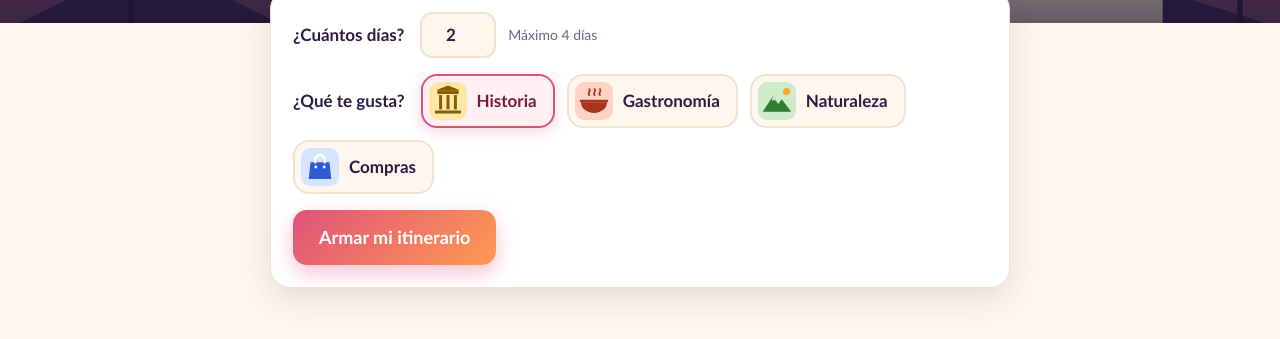
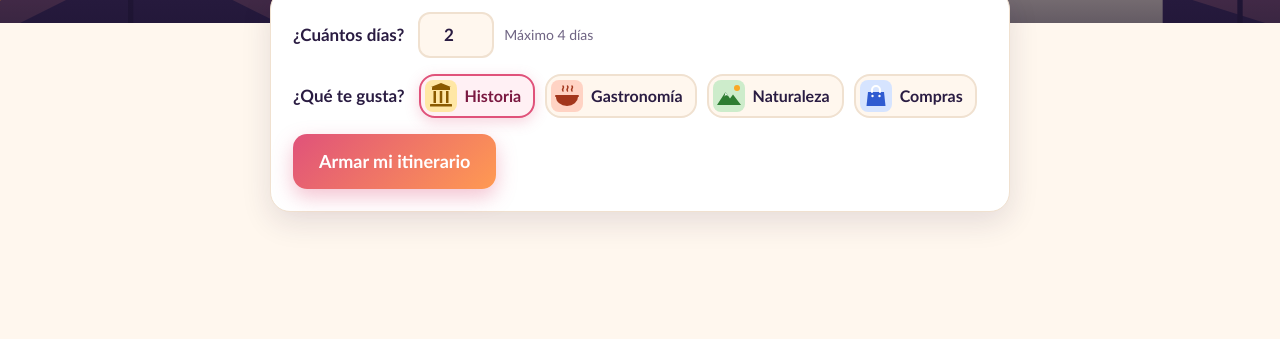
Before and after one commit to napsterh/sdd-gdg-tacna-2026, a website: page public/index.html in a window 1280 px wide. Shown: the part 277-616 px from the top of the page. Drawn offline with Linux system fonts and the light colour scheme.

Commit message:
página: chips más compactos para que quepan los 4 intereses
Co-Authored-By: Claude Sonnet 5.5 <noreply@anthropic.com>

```diff
--- a/public/index.html
+++ b/public/index.html
@@ -17,14 +17,14 @@
   .sub { margin:4px 0 0; opacity:.95; font-size:18px; }
   main { max-width:780px; margin:-34px auto 0; padding:0 20px 60px; position:relative; z-index:2; }
   form, .dia, .aviso { background:var(--card); border:1px solid var(--line); border-radius:20px; padding:22px; box-shadow:0 10px 30px rgba(42,28,66,.12); }
-  .fila { display:flex; flex-wrap:wrap; gap:12px; align-items:center; margin-bottom:16px; }
+  .fila { display:flex; flex-wrap:wrap; gap:10px; align-items:center; margin-bottom:16px; }
   .fila > span { font-weight:700; margin-right:4px; }
   input[type=number] { width:76px; font:inherit; font-weight:700; text-align:center; padding:8px; border:2px solid var(--line); border-radius:12px; background:var(--bg); color:var(--ink); }
   .max { color:var(--muted); font-size:14px; }
   .chip { position:relative; cursor:pointer; }
   .chip input { position:absolute; opacity:0; inset:0; cursor:pointer; }
-  .chip span { display:flex; align-items:center; gap:10px; padding:6px 16px 6px 6px; border:2px solid var(--line); border-radius:16px; font-weight:700; background:var(--bg); transition:.15s; }
-  .chip img { width:38px; height:38px; }
+  .chip span { display:flex; align-items:center; gap:8px; padding:4px 12px 4px 4px; font-size:16px; border:2px solid var(--line); border-radius:16px; font-weight:700; background:var(--bg); transition:.15s; }
+  .chip img { width:32px; height:32px; }
   .chip input:checked + span { border-color:var(--accent); background:#fff0f4; color:#7a1840; box-shadow:0 4px 14px rgba(224,82,122,.25); }
   .chip input:focus-visible + span { outline:3px solid var(--accent2); }
   button { font:inherit; font-weight:700; font-size:18px; padding:14px 26px; border:0; border-radius:14px; color:#fff; cursor:pointer; background:linear-gradient(135deg,var(--accent),var(--accent2)); box-shadow:0 8px 20px rgba(224,82,122,.35); transition:transform .12s; }
```
